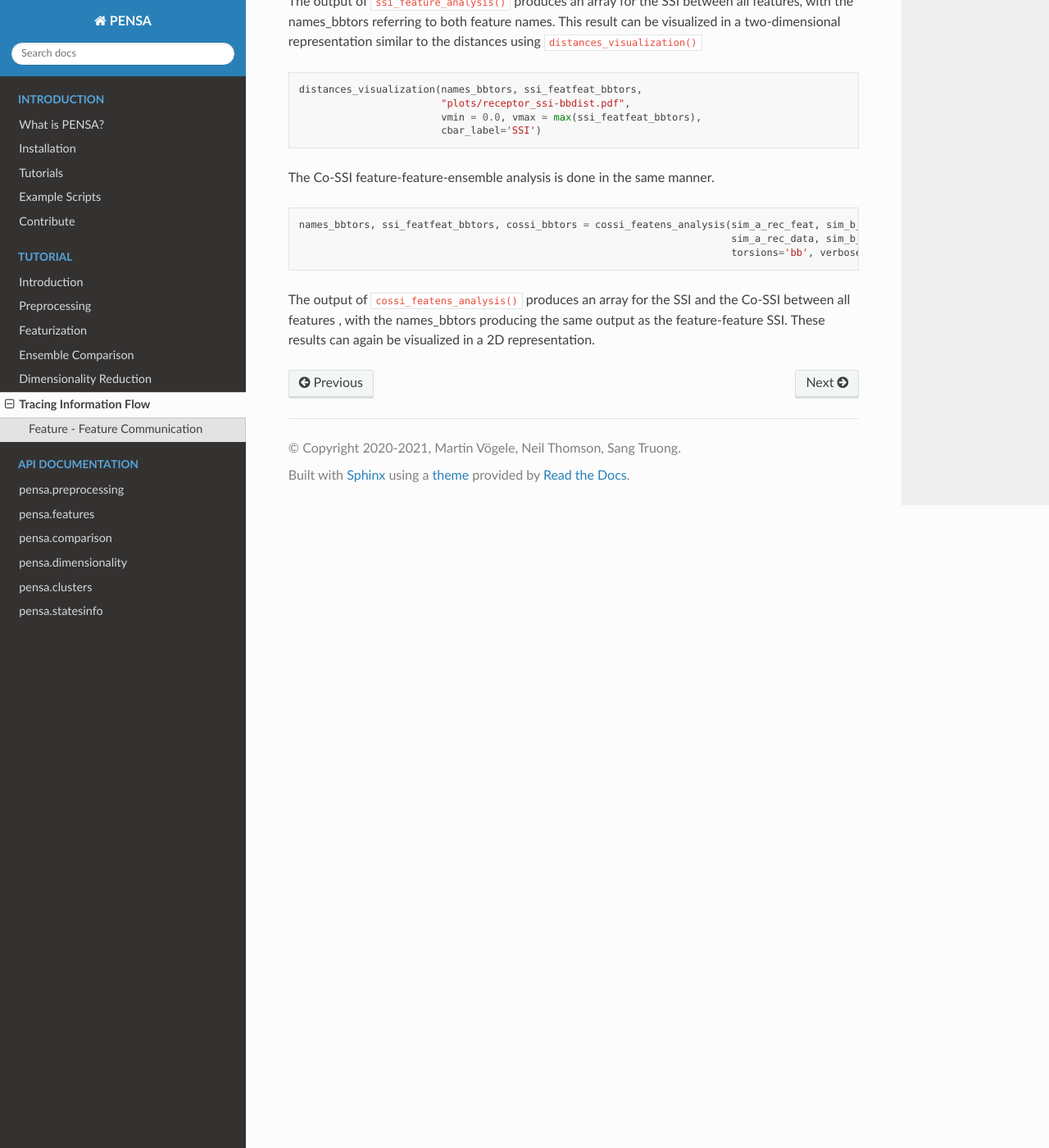
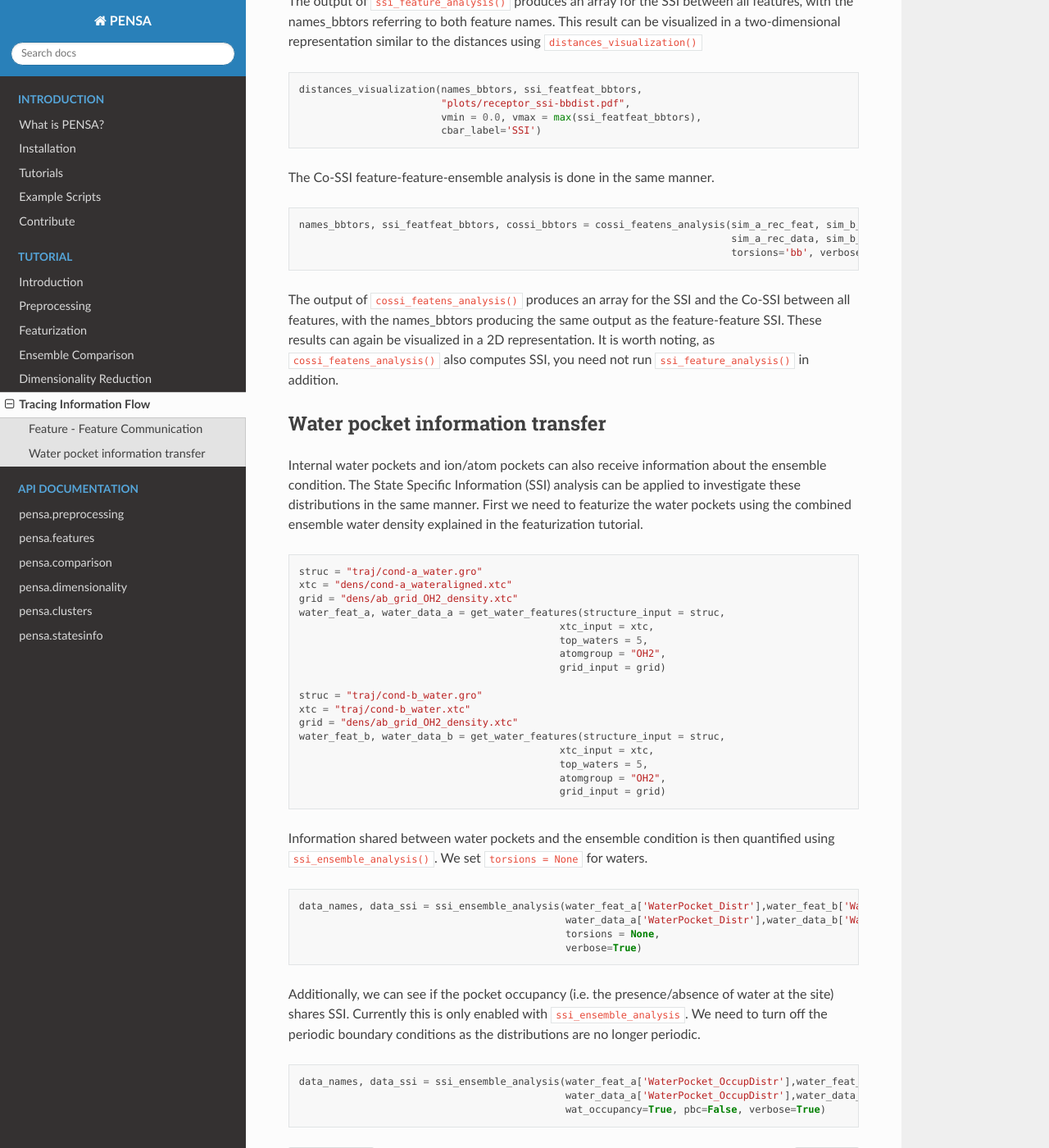
Before and after one commit to drorlab/pensa, a Sphinx documentation site: the page built from docs/tut-6-ssi.rst, in a window 1280 px wide and 1400 px high, scrolled down 839 px. Shown: the whole window at 82% size. Built offline with Sphinx 7.4.7 and the Read the Docs theme 2.0.0, drawn with Linux system fonts in a browser that asks for light colours.

Commit message:
adding waters into tutorial

```diff
--- a/docs/tut-4-comparison.rst
+++ b/docs/tut-4-comparison.rst
@@ -103,7 +103,6 @@ distribution, and conformational microstates are based on the Gaussian intersect
 It is therefore necessary that each state is sampled sufficiently in order to
 accurately define the conformational states.
 
-
 Backbone C-alpha Distances
 --------------------------
 
--- a/docs/tut-6-ssi.rst
+++ b/docs/tut-6-ssi.rst
@@ -57,5 +57,60 @@ The Co-SSI feature-feature-ensemble analysis is done in the same manner.
                                                                              torsions='bb', verbose=True)
 
 The output of ``cossi_featens_analysis()`` produces an array for the SSI and the
-Co-SSI between all features , with the names_bbtors producing the same output as
+Co-SSI between all features, with the names_bbtors producing the same output as
 the feature-feature SSI. These results can again be visualized in a 2D representation.
+It is worth noting, as ``cossi_featens_analysis()`` also computes SSI, you need not
+run ``ssi_feature_analysis()`` in addition.
+
+Water pocket information transfer
+---------------------------------
+
+Internal water pockets and ion/atom pockets can also receive information about
+the ensemble condition. The State Specific Information (SSI) analysis can be
+applied to investigate these distributions in the same manner. First we need
+to featurize the water pockets using the combined ensemble water density explained
+in the featurization tutorial.
+
+.. code:: python
+
+    struc = "traj/cond-a_water.gro"
+    xtc = "dens/cond-a_wateraligned.xtc"
+    grid = "dens/ab_grid_OH2_density.xtc"
+    water_feat_a, water_data_a = get_water_features(structure_input = struc,
+                                                xtc_input = xtc,
+                                                top_waters = 5,
+                                                atomgroup = "OH2",
+                                                grid_input = grid)
+
+    struc = "traj/cond-b_water.gro"
+    xtc = "traj/cond-b_water.xtc"
+    grid = "dens/ab_grid_OH2_density.xtc"
+    water_feat_b, water_data_b = get_water_features(structure_input = struc,
+                                                xtc_input = xtc,
+                                                top_waters = 5,
+                                                atomgroup = "OH2",
+                                                grid_input = grid)
+
+
+Information shared between water pockets and the ensemble condition is then
+quantified using ``ssi_ensemble_analysis()``. We set ``torsions = None`` for
+waters.
+
+.. code:: python
+
+    data_names, data_ssi = ssi_ensemble_analysis(water_feat_a['WaterPocket_Distr'],water_feat_b['WaterPocket_Distr'],
+                                                 water_data_a['WaterPocket_Distr'],water_data_b['WaterPocket_Distr'],
+                                                 torsions = None,
+                                                 verbose=True)
+
+
+Additionally, we can see if the pocket occupancy (i.e. the presence/absence of
+water at the site) shares SSI. Currently this is only enabled with
+``ssi_ensemble_analysis``. We need to turn off the periodic boundary conditions
+as the distributions are no longer periodic.
+
+.. code:: python
+
+    data_names, data_ssi = ssi_ensemble_analysis(water_feat_a['WaterPocket_OccupDistr'],water_feat_b['WaterPocket_OccupDistr'],
+                                                 water_data_a['WaterPocket_OccupDistr'],water_data_b['WaterPocket_OccupDistr'],
+                                                 wat_occupancy=True, pbc=False, verbose=True)
```
Also changed, not shown: docs/tut-3-featurization.rst (+6 -6 lines).
